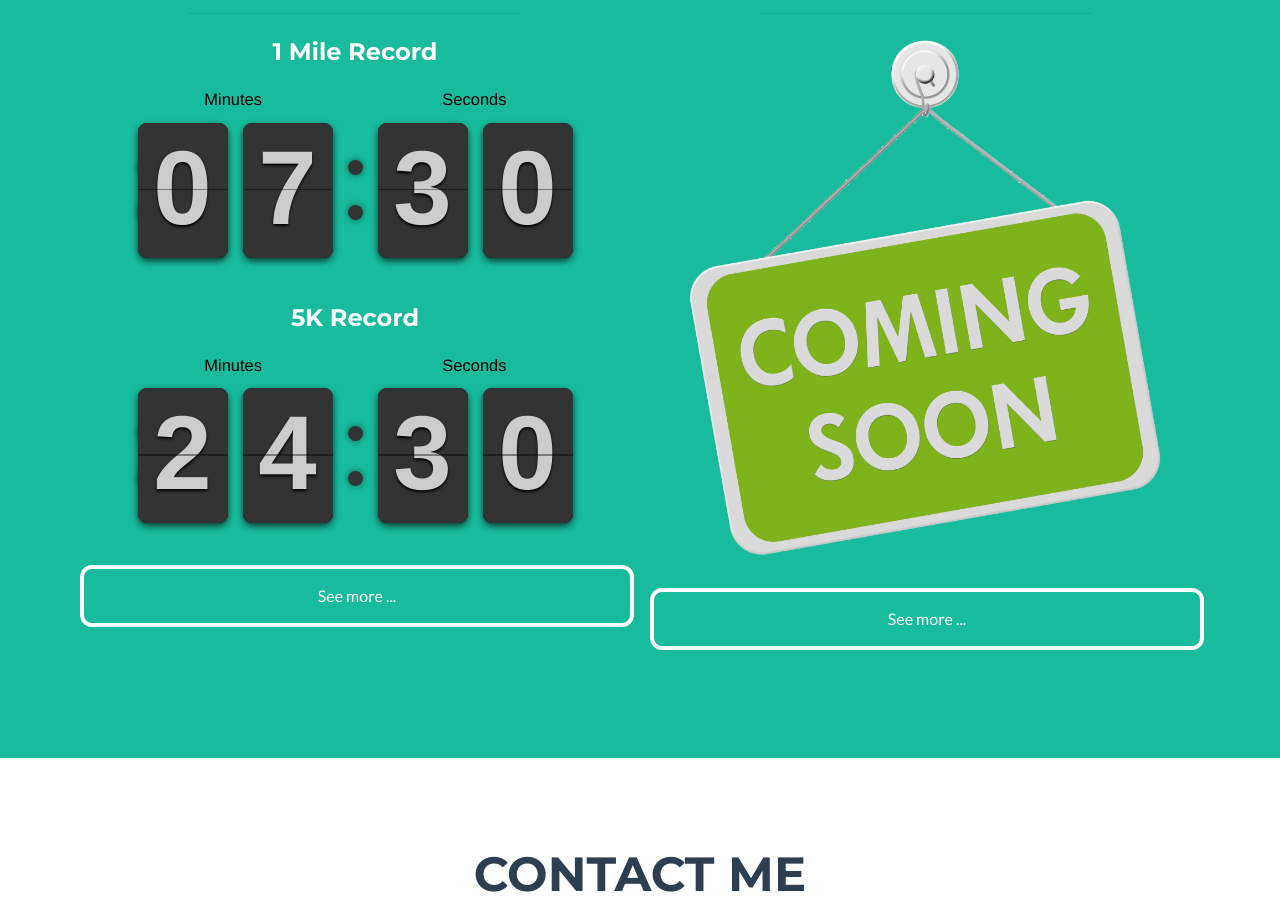
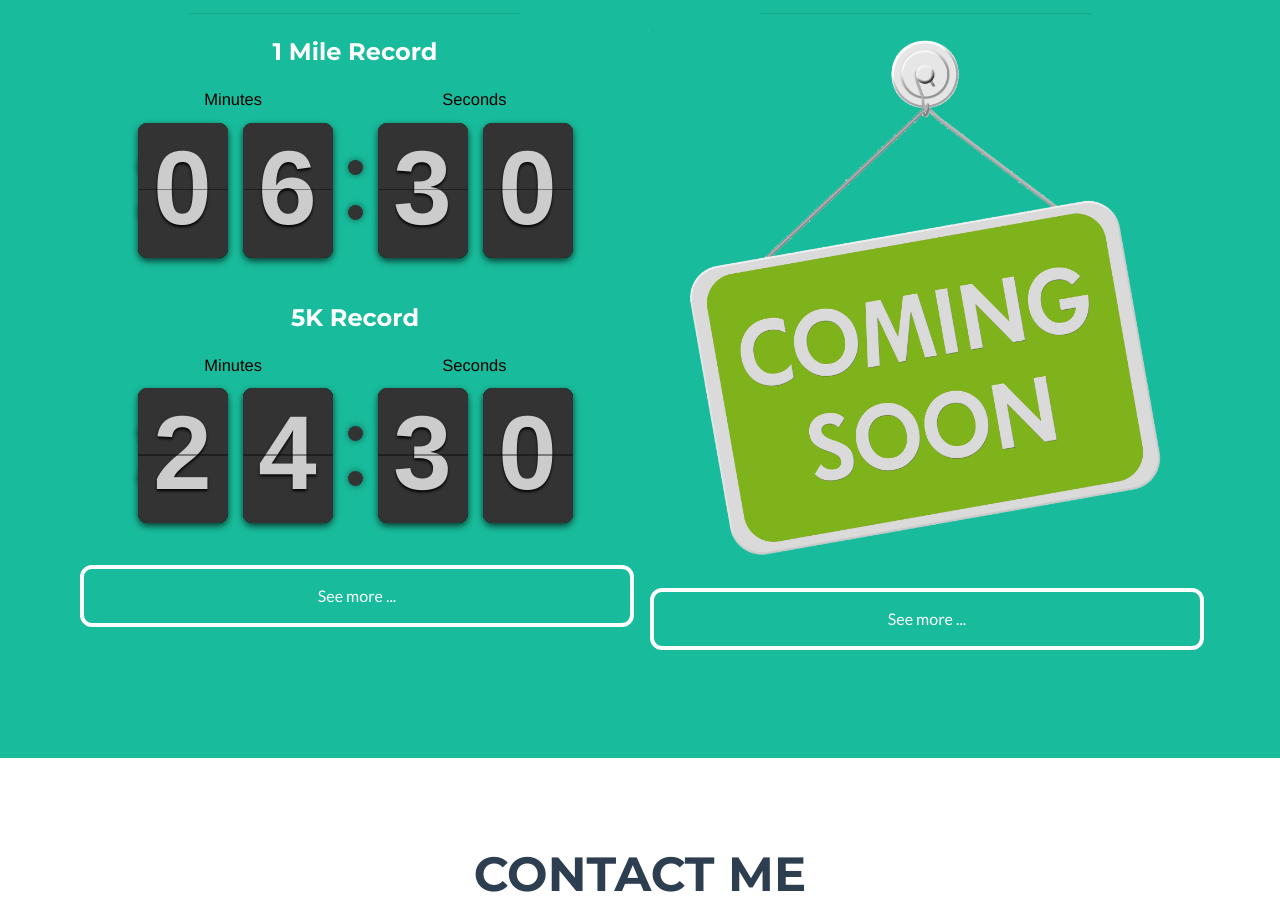
Before and after one commit to yeramy/WebpageForMe, a plain HTML site: page index.html in a window 1280 px wide. Shown: the part 2251-3169 px from the top of the page. Drawn offline with nearby package versions, Linux system fonts and the light colour scheme.

Commit message:
1 mile record change

```diff
--- a/index.html
+++ b/index.html
@@ -234,7 +234,7 @@
     <script src="https://code.jquery.com/jquery-3.4.1.js"></script>
     <script src="js/flipclock.js"></script>
     <script type="text/javascript">
-      var clock = $('.1mile_clock').FlipClock(450,{
+      var clock = $('.1mile_clock').FlipClock(390,{
         clockFace: 'MinuteCounter',
         autoStart: false
       });
```
